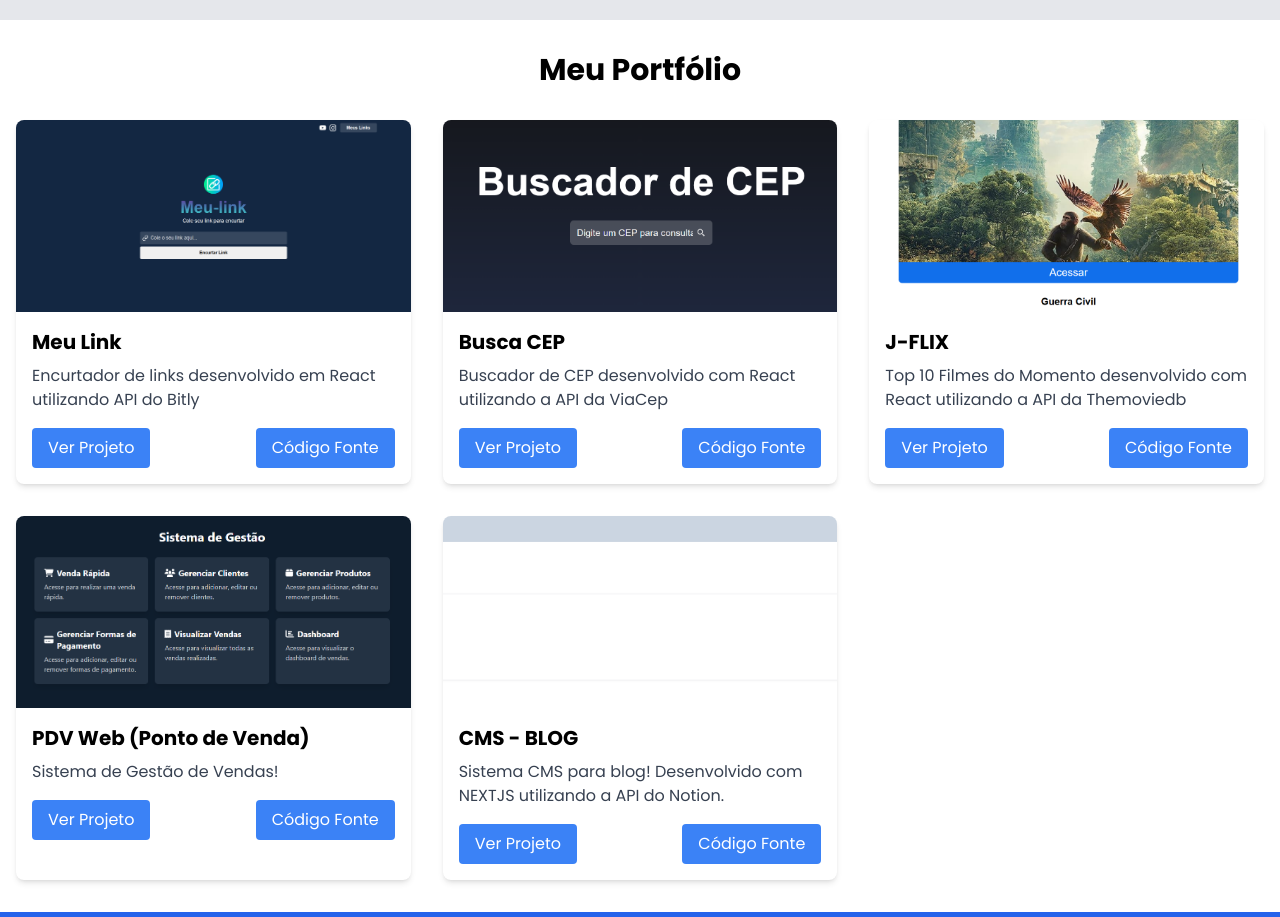
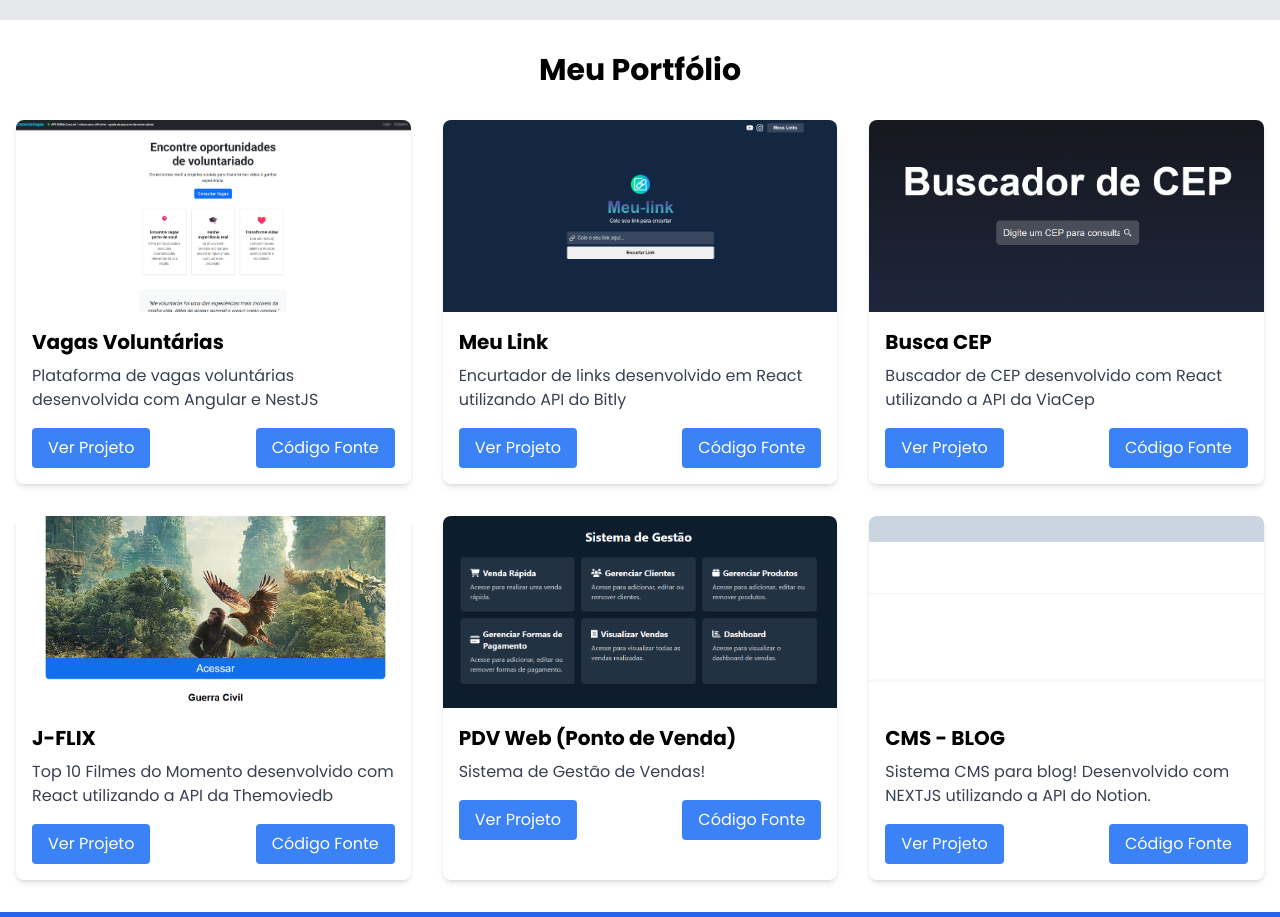
Before and after one commit to juliano340/site-vercel, a Next.js app: page / in a window 1280 px wide. Shown: the part 1640-2557 px from the top of the page. Built offline with nearby package versions, Linux system fonts and the light colour scheme.

Commit message:
FEAT(portfolio): adiciona projeto Vagas Voluntárias

```diff
--- a/src/pages/components/Portfolio.js
+++ b/src/pages/components/Portfolio.js
@@ -1,6 +1,13 @@
 import Image from 'next/image';
 
 const projects = [
+  {
+    title: 'Vagas Voluntárias',
+    description: 'Plataforma de vagas voluntárias desenvolvida com Angular e NestJS',
+    imageUrl: '/images/VagasVoluntarias.png',
+    projectUrl: 'https://vagas.juliano340.com/',
+    repoUrl: 'https://github.com/juliano340/vagas-voluntarias'
+  },
   {
     title: 'Meu Link',
     description: 'Encurtador de links desenvolvido em React utilizando API do Bitly',
```
Also changed, not shown: src/pages/index.js (+0 -9 lines), public/images/VagasVoluntarias.png (added).
